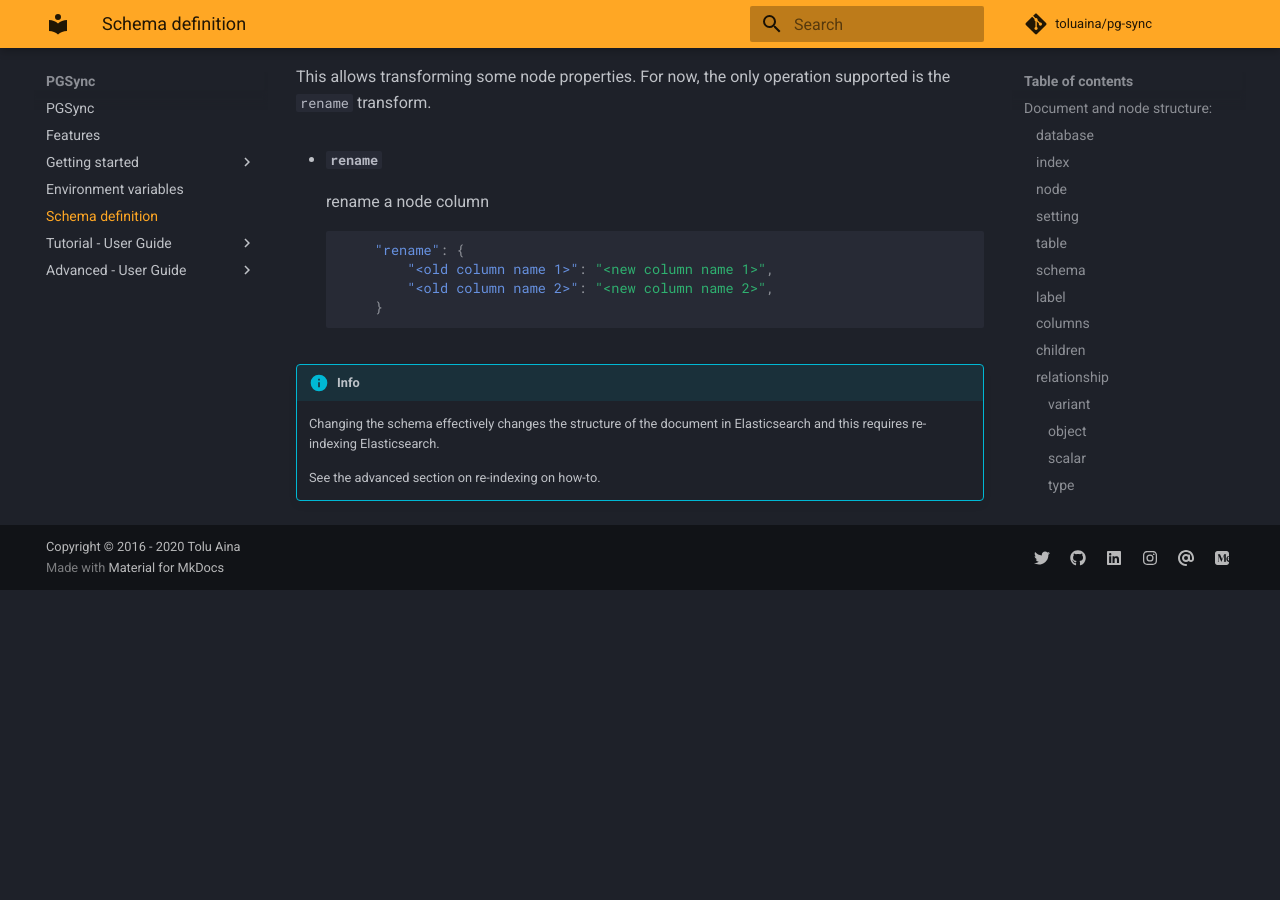
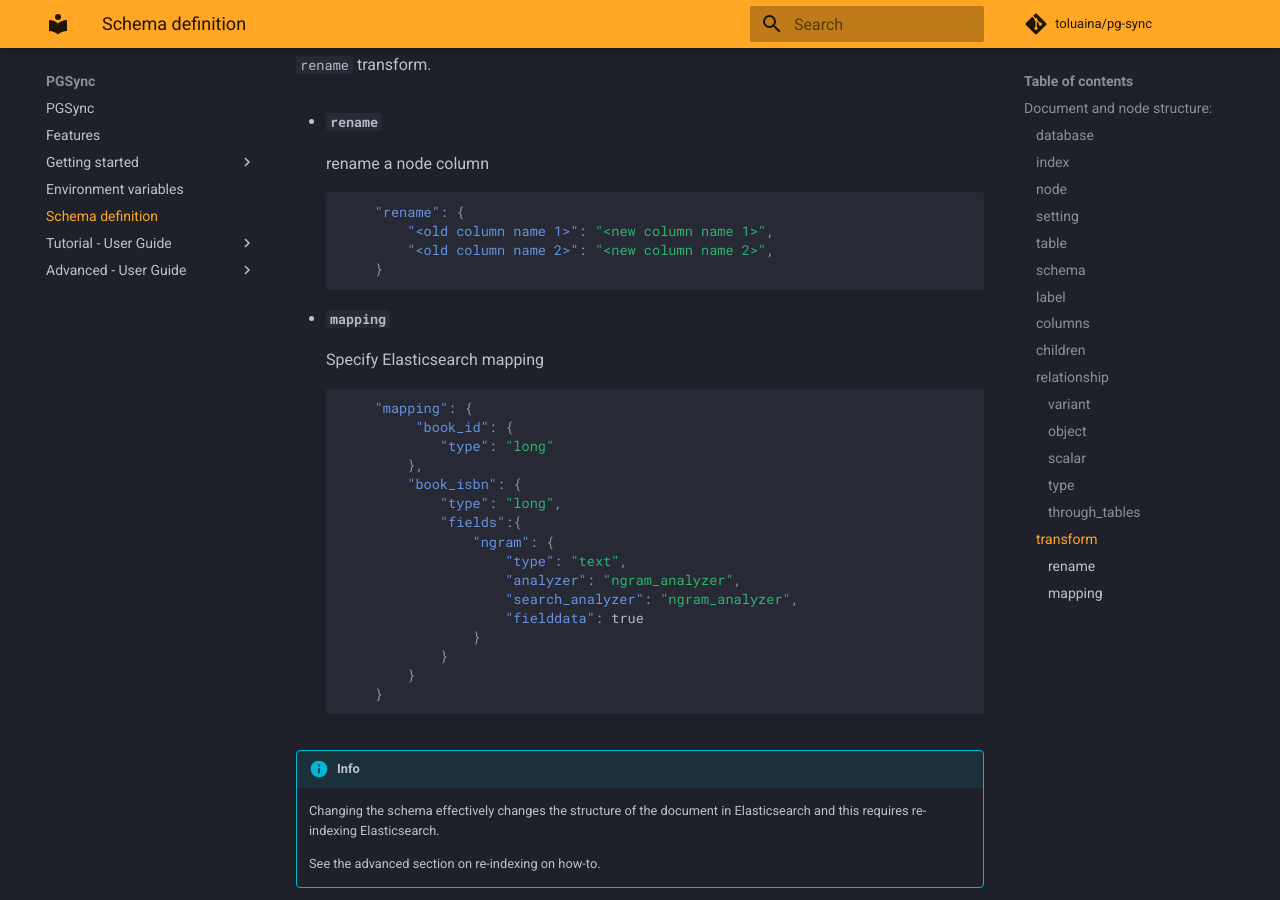
Before and after one commit to toluaina/toluaina.github.io, an MkDocs documentation site: the page built from docs/schema/index.md, in a window 1280 px wide and 900 px high, scrolled down 3505 px. Built offline with MkDocs 1.6.1 and Material for MkDocs 9.7.7, drawn with Linux system fonts in a browser that asks for light colours; comment, search, counter and statistics services are not loaded; before the commit the page ends 4095 px from its top, so only the background shows below that.

Commit message:
added docs for mapping

````diff
--- a/docs/schema/index.md
+++ b/docs/schema/index.md
@@ -67,7 +67,6 @@ An list of nodes describing the Elasticsearch document
 
 ### `setting`
 Elasticsearch setting configuration
-
     ```JSON
     {
         "setting": {
@@ -161,6 +160,28 @@ rename a node column
         }
     ```
 
+- #### `mapping`
+Specify Elasticsearch mapping
+
+    ```JSON
+        "mapping": {
+             "book_id": {
+                "type": "long"
+            },
+            "book_isbn": {
+                "type": "long",
+                "fields":{
+                    "ngram": {
+                        "type": "text",
+                        "analyzer": "ngram_analyzer",
+                        "search_analyzer": "ngram_analyzer",
+                        "fielddata": true
+                    }
+                }
+            }
+        }
+    ```
+
 !!! info
     Changing the schema effectively changes the structure of the document in Elasticsearch
     and this requires re-indexing Elasticsearch.
````
